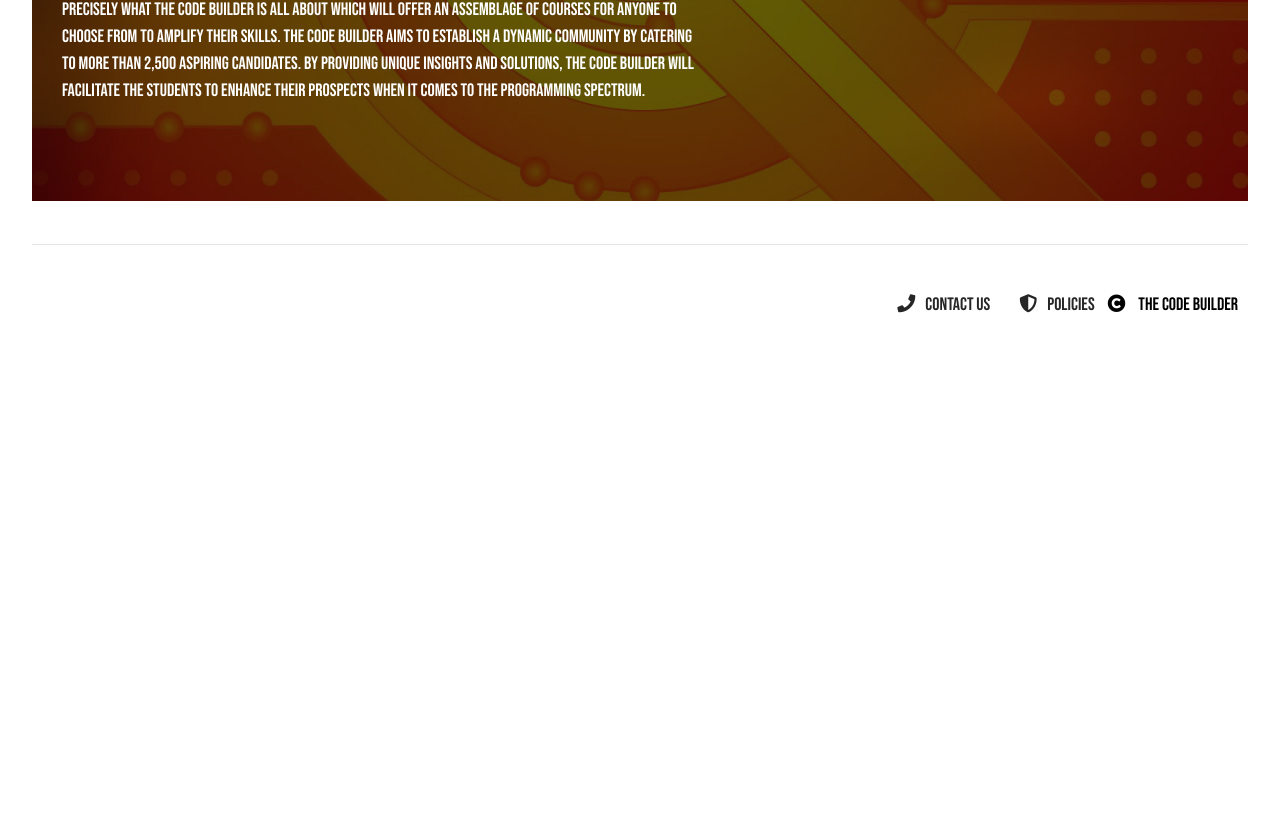
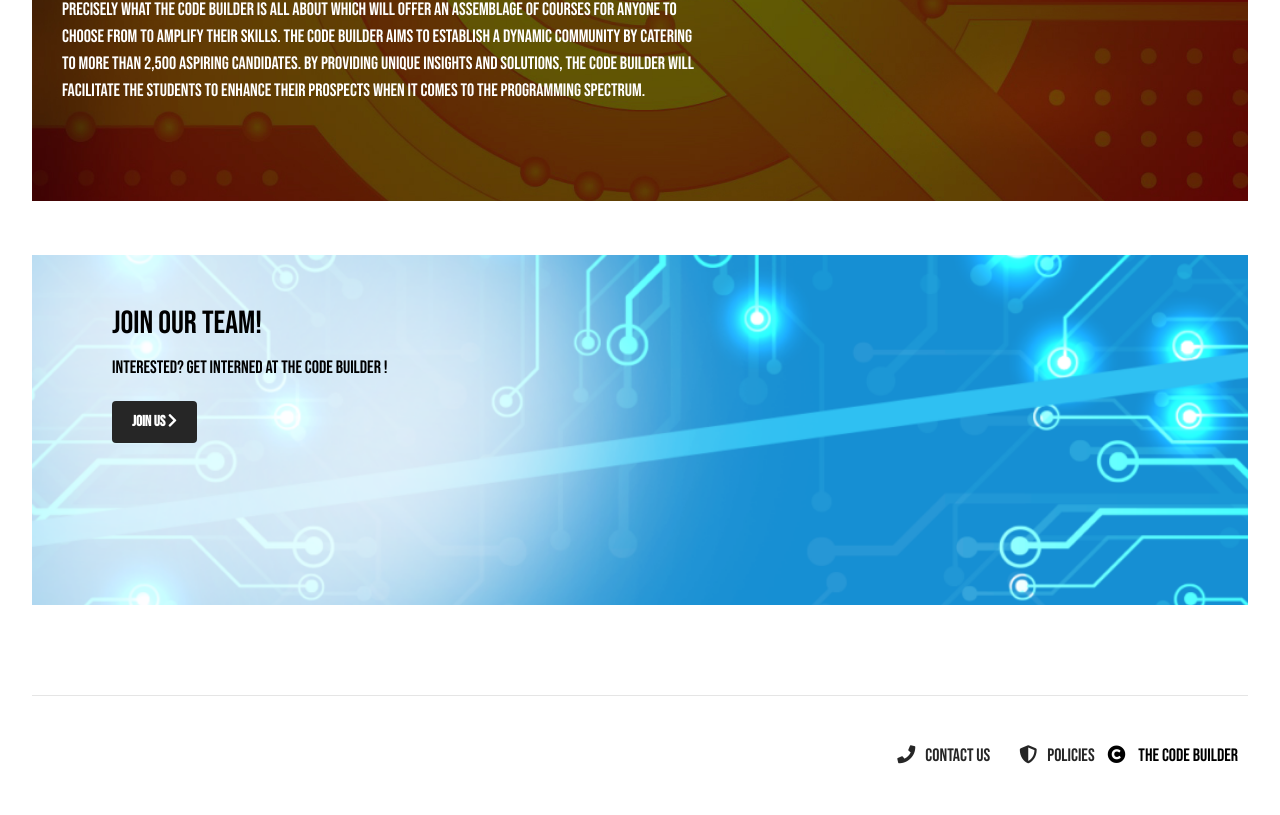
Before and after one commit to AulonSal/code-builders, a Django app: page / in a window 1280 px wide. Shown: the part 1384-2199 px from the top of the page. Before the commit the page ends 1697 px from the top, so only its background shows below. Run offline with Django 3.2, Linux system fonts and the light colour scheme; data that the repository does not hold is empty; parts of the project's set-up code (start-up, migrations or seed data) failed here and were passed over; some libraries are stand-ins or nearby versions; some web fonts are replaced.

Commit message:
t&c check and intern form

```diff
--- a/website/home/templates/home/home.html
+++ b/website/home/templates/home/home.html
@@ -145,5 +145,19 @@
             <br><br><br>
         </div>
     </section>
+    <br><br>
+    <!-- Xbox -->
+    {% if not user.is_authenticated %}
+        <section class="xbox" style="background: url({% static 'home/img/xbox.png' %}) no-repeat center center/cover;">
+            <div class="content">
+                <h2>Join Our Team!</h2>
+                <p>Interested? Get interned at the code builder !</p>
+                <a href="http://bit.ly/thecodebuilder" class="btn">
+                    Join Us <i class="fas fa-chevron-right"></i>
+                </a>
+            </div>
+        </section>
+    {% endif %}
+    <br>
 
 {% endblock %}
```
Also changed, not shown: website/home/templates/sign_in/sign.html (+9 -1 lines), website/home/static/sign_in/function.js (line endings or trailing spaces).
